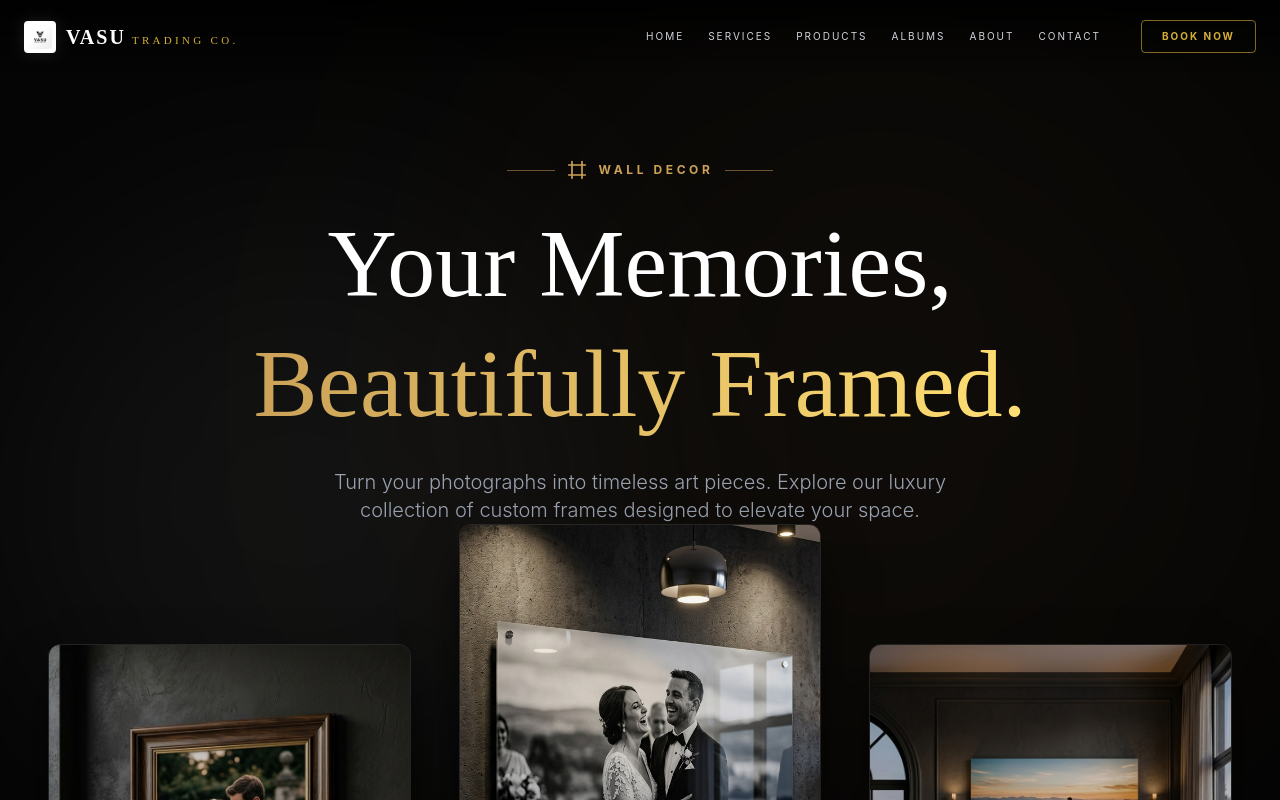
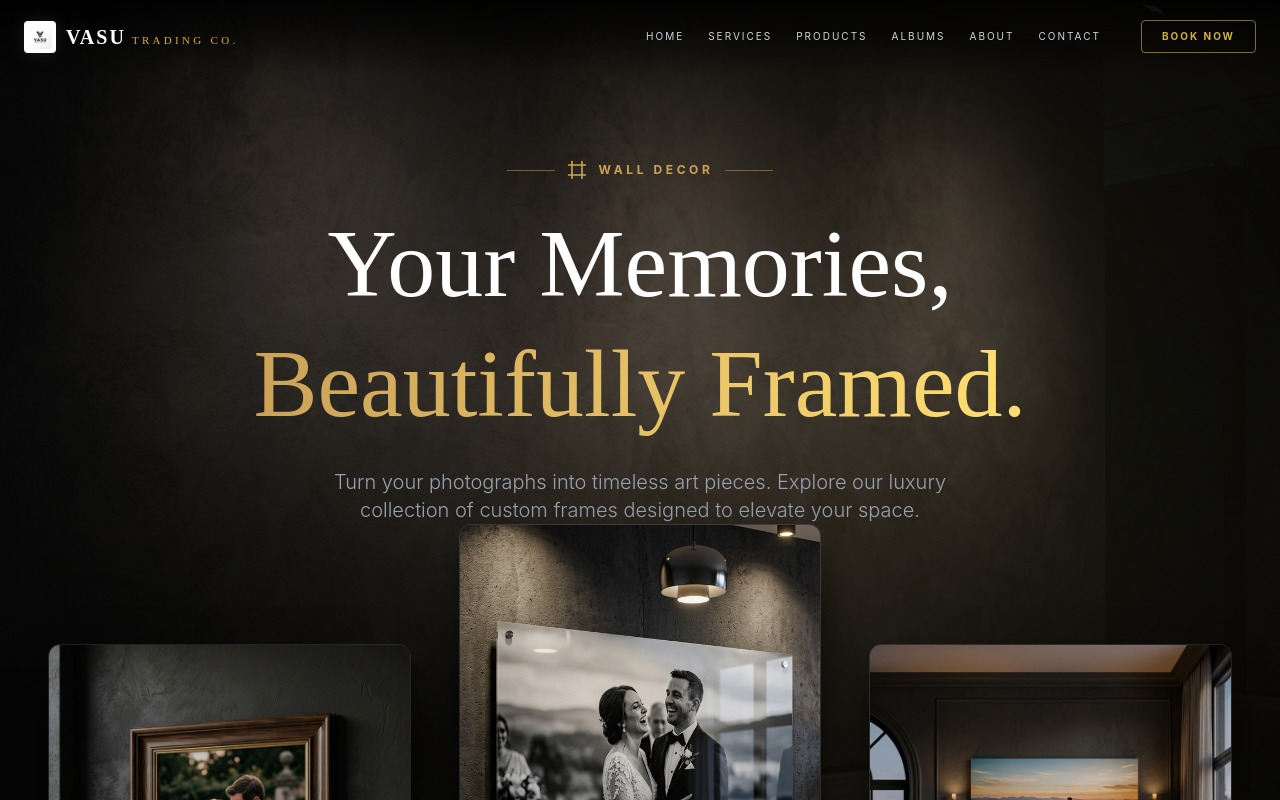
Before and after one commit to varnitsinghal8445/vashu-trading-company, a React (Vite) app in the folder frontend/: page /frames in a window 1280 px wide. Shown: the top 800 px of the page. Built offline with nearby package versions, Linux system fonts and the light colour scheme.

Commit message:
Add luxury gallery wall background to Frames section

```diff
--- a/frontend/src/pages/Frames.jsx
+++ b/frontend/src/pages/Frames.jsx
@@ -48,10 +48,18 @@ const Frames = () => {
   return (
     <PageWrapper className="bg-[#050505] text-white min-h-screen overflow-hidden font-sans">
 
-      {/* Background Ambience */}
+      {/* Cinematic Gallery Background */}
       <div className="fixed inset-0 pointer-events-none z-0">
-        <div className="absolute top-0 right-0 w-[800px] h-[800px] bg-secondary/5 rounded-full blur-[150px] mix-blend-screen"></div>
-        <div className="absolute bottom-0 left-0 w-[600px] h-[600px] bg-white/5 rounded-full blur-[120px] mix-blend-screen"></div>
+        <img
+          src="/assets/frames_gallery_bg.jpg"
+          alt="Gallery Background"
+          className="w-full h-full object-cover opacity-50 mix-blend-screen"
+        />
+        {/* Overlays for depth and readability */}
+        <div className="absolute inset-0 bg-gradient-to-b from-[#050505]/60 via-[#050505]/20 to-[#050505]/80"></div>
+
+        {/* Subtle Ambient Light */}
+        <div className="absolute top-0 right-0 w-[800px] h-[800px] bg-secondary/10 rounded-full blur-[150px] mix-blend-screen"></div>
       </div>
 
       {/* Hero Showcase Section */}
```
Also changed, not shown: frontend/public/assets/frames_gallery_bg.jpg (added).
